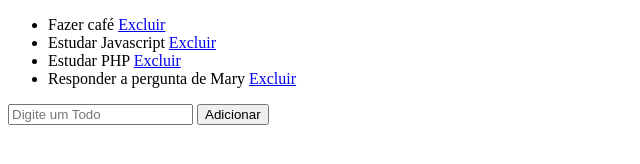
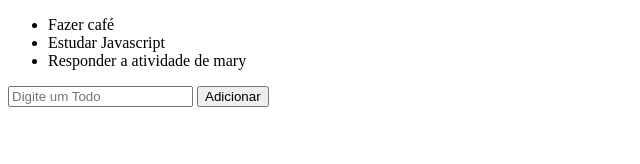
Before and after one commit to httpLucasReis/to-do-list, a plain HTML site: page index.htm in a window 1280 px wide. Shown: the whole page, without its empty margins (0-640 px from the left). Drawn offline with Linux system fonts and the light colour scheme.

Commit message:
Renderizando a lista de todos com javascript

```diff
--- a/index.htm
+++ b/index.htm
@@ -7,20 +7,7 @@
 </head>
 <body>
     <div id="app">
-        <ul>
-            <li>Fazer café
-                <a href="#">Excluir</a>
-            </li>
-            <li>Estudar Javascript
-                <a href="#">Excluir</a>
-            </li>
-            <li>Estudar PHP
-                <a href="#">Excluir</a>
-            </li>
-            <li>Responder a pergunta de Mary
-                <a href="#">Excluir</a>
-            </li>
-        </ul>
+        <ul></ul>
         <input type="text" placeholder="Digite um Todo">
         <button>Adicionar</button>
     </div>
--- a/javascript/main.js
+++ b/javascript/main.js
@@ -0,0 +1,24 @@
+var listElement = document.querySelector('#app ul');
+var inputElement = document.querySelector('#app input');
+var buttonElement = document.querySelector('#app button');
+
+var todos = [
+    'Fazer café',
+    'Estudar Javascript',
+    'Responder a atividade de mary'
+];
+
+function renderTodos(){
+    for(todo of todos) {
+        var todoElement = document.createElement('li');
+        /*document.createTextNode() vai criar um elemento e retorná-lo para que você o utilize da forma que quiser.*/
+        var todoText = document.createTextNode(todo);
+        console.log(todo);
+
+        todoElement.appendChild(todoText);
+        listElement.appendChild(todoElement);
+
+    }
+}
+
+renderTodos();
```
